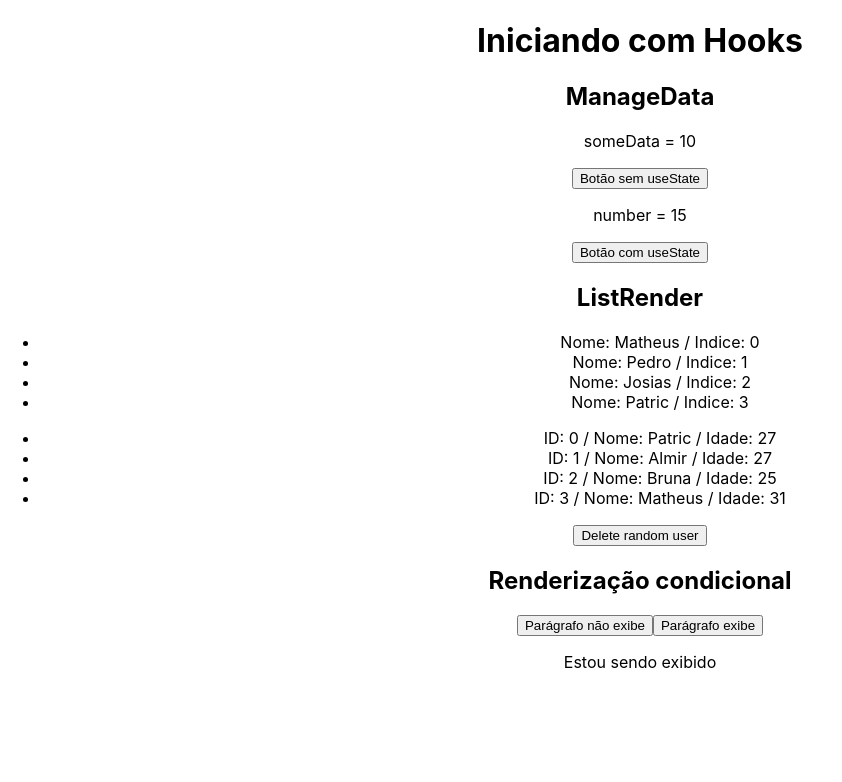
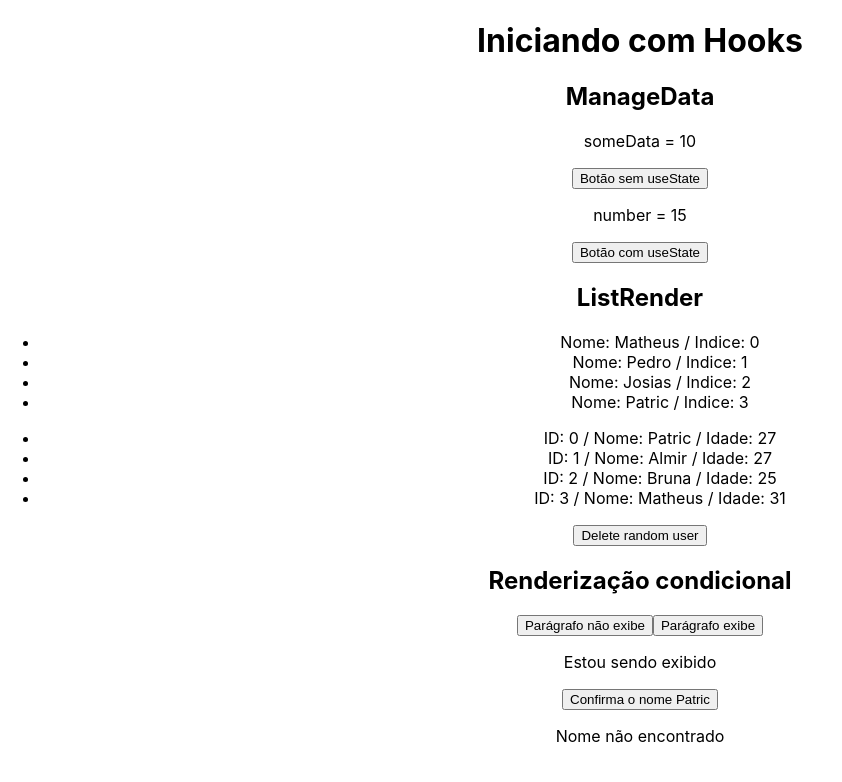
Before and after one commit to PatricPauluk/my_study, a React (Create React App) app in the folder reactjs/React.js Udemy Course/3_AVANCANDO_EM_REACT/secao-3/: page / in a window 1280 px wide. Shown: the top 782 px of the page, without its empty margins (0-842 px from the left). Built offline with nearby package versions, Linux system fonts and the light colour scheme.

Commit message:
conditional render if/else

```diff
--- a/reactjs/React.js Udemy Course/3_AVANCANDO_EM_REACT/secao-3/src/components/ConditionalRender.js
+++ b/reactjs/React.js Udemy Course/3_AVANCANDO_EM_REACT/secao-3/src/components/ConditionalRender.js
@@ -4,13 +4,25 @@ import { useState } from "react";
 const ConditionalRender = () => {
 
   const [x, setX] = useState(true);
+  const [name, setName] = useState();
 
   return (
     <div>
+
+      {/* Simples situações que um conteúdo é exibido ou oculto */}
+
       <h2>Renderização condicional</h2>
       <button onClick={() => setX(false)}>Parágrafo não exibe</button>
       <button onClick={() => setX(true)}>Parágrafo exibe</button>
       {x && <p>Estou sendo exibido</p>}
+
+
+      <button onClick={() => setName("Patric")}>Confirma o nome Patric</button>
+      {name === "Patric" ? (
+        <p>O nome é Patric</p>
+      ) : (
+        <p>Nome não encontrado</p>
+      )}
     </div>
   );
 }
```
